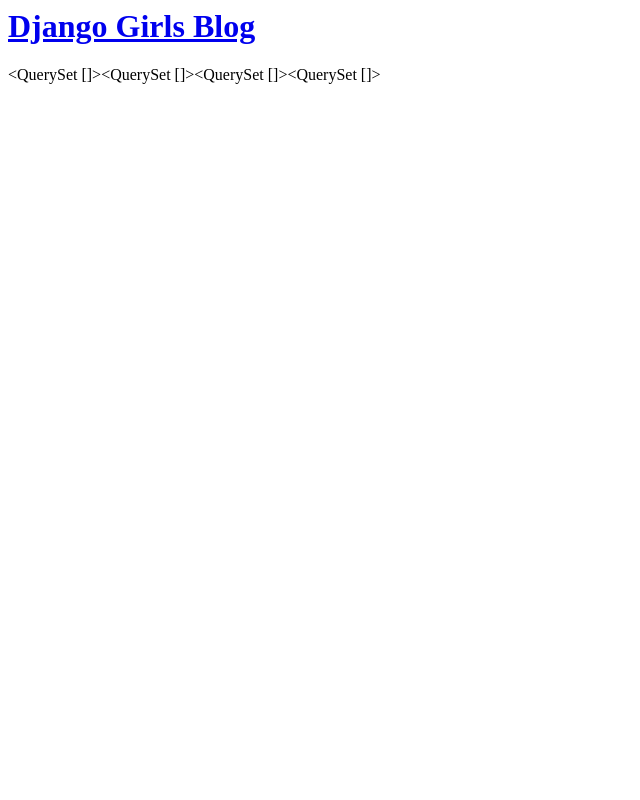
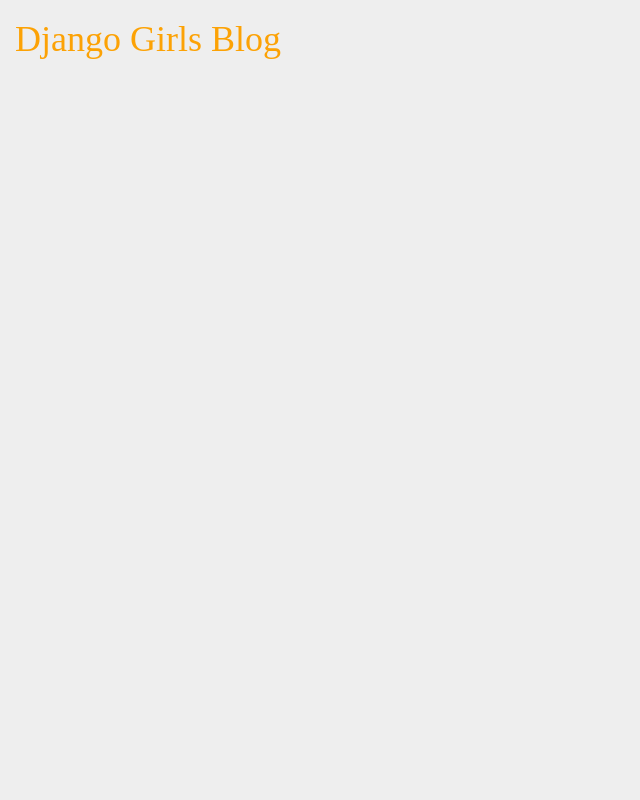
Before and after one commit to to-moto-mo/my-first-blog, a Django app: page / in a window 1280 px wide. Shown: the whole page, without its empty margins (0-640 px from the left). Run offline with Django 3.2, Linux system fonts and the light colour scheme; data that the repository does not hold is empty; some libraries are stand-ins or nearby versions.

Commit message:
Changed the HTML for the site.

```diff
--- /dev/null
+++ b/blog/static/css/blog.css
@@ -0,0 +1,7 @@
+h1 a {
+    color: #FCA205;
+    font-family: 'Lobster';
+}
+body {
+    padding-left: 15px;
+}
--- a/blog/templates/blog/post_list.html
+++ b/blog/templates/blog/post_list.html
@@ -1,12 +1,21 @@
+
+{% load static %}
 <html>
     <head>
         <title>Django Girls blog</title>
+        <link href="//maxcdn.bootstrapcdn.com/bootstrap/3.3.6/css/bootstrap.min.css" rel="stylesheet">
+        <link rel="stylesheet" href="//maxcdn.bootstrapcdn.com/bootstrap/3.3.6/css/bootstrap-theme.min.css">
+        <link rel="stylesheet" href="{% static '~/css/blog.css' %}">
+        <style>
+  body {
+    background: #eeeeee;
+  }
+</style>
     </head>
     <body>
         <div>
             <h1><a href="/">Django Girls Blog</a></h1>
         </div>
-
 
         {% for post in posts %}
             <div>
@@ -16,6 +25,5 @@
             </div>
         {% endfor %}
 
-{{posts}}{{posts}}{{posts}}{{posts}}
     </body>
 </html>
```
Lines whose indentation alone changed are shown as unchanged.
